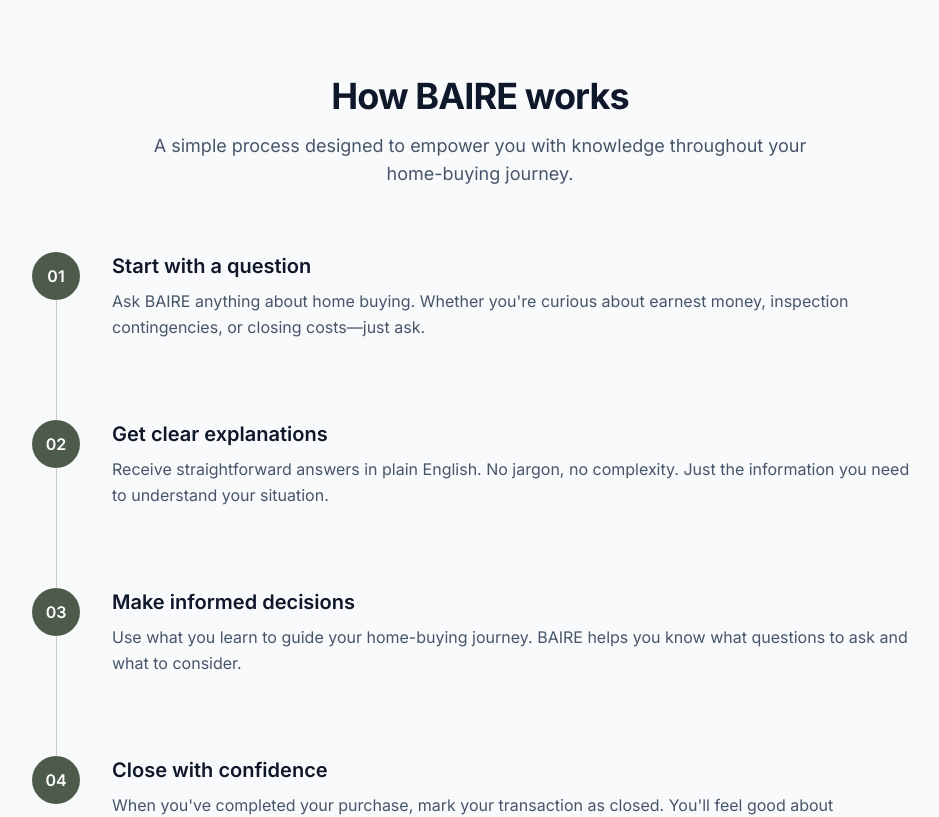
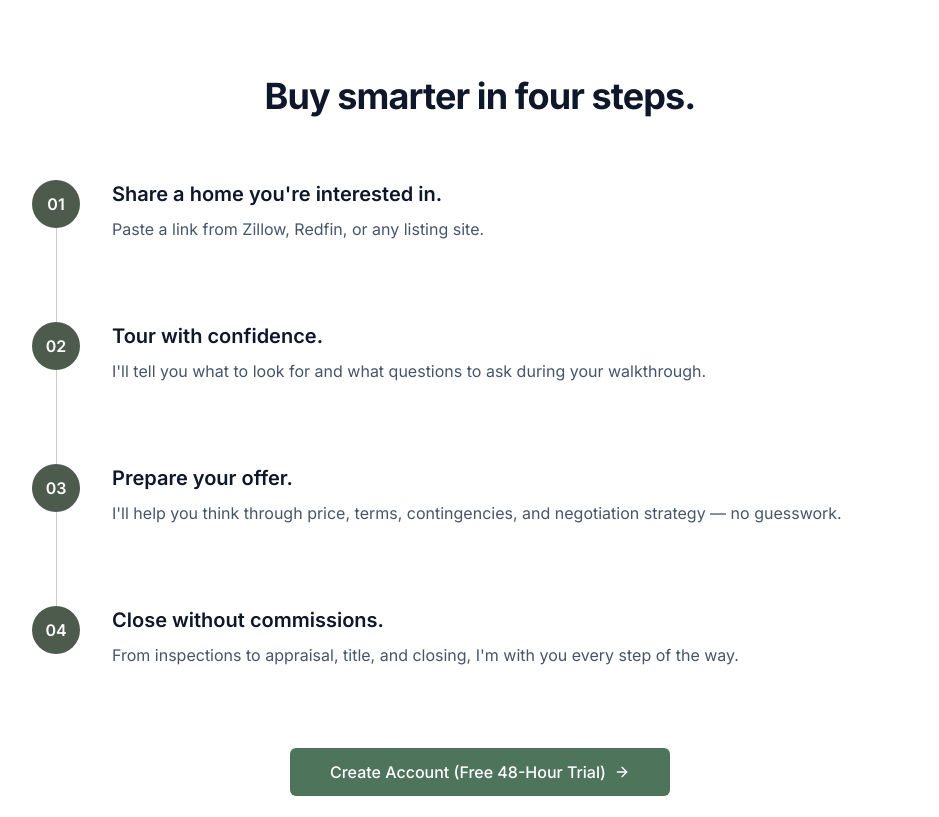
Before and after one commit to geoffbailey114/baireapp, a Next.js app: page / in a window 1280 px wide. Shown: the part 1540-2357 px from the top of the page, without its empty margins (160-1099 px from the left). Built offline with nearby package versions, Linux system fonts and the light colour scheme.

Commit message:
Update how-it-works.tsx

```diff
--- a/components/how-it-works.tsx
+++ b/components/how-it-works.tsx
@@ -1,46 +1,45 @@
 'use client'
 
+import Link from 'next/link'
 import { motion } from 'framer-motion'
+import { ArrowRight } from 'lucide-react'
+import { Button } from '@/components/ui/button'
 
 const steps = [
   {
     number: '01',
-    title: 'Start with a question',
+    title: 'Share a home you\'re interested in.',
     description:
-      'Ask BAIRE anything about home buying. Whether you\'re curious about earnest money, inspection contingencies, or closing costs—just ask.',
+      'Paste a link from Zillow, Redfin, or any listing site.',
   },
   {
     number: '02',
-    title: 'Get clear explanations',
+    title: 'Tour with confidence.',
     description:
-      'Receive straightforward answers in plain English. No jargon, no complexity. Just the information you need to understand your situation.',
+      'I\'ll tell you what to look for and what questions to ask during your walkthrough.',
   },
   {
     number: '03',
-    title: 'Make informed decisions',
+    title: 'Prepare your offer.',
     description:
-      'Use what you learn to guide your home-buying journey. BAIRE helps you know what questions to ask and what to consider.',
+      'I\'ll help you think through price, terms, contingencies, and negotiation strategy — no guesswork.',
   },
   {
     number: '04',
-    title: 'Close with confidence',
+    title: 'Close without commissions.',
     description:
-      'When you\'ve completed your purchase, mark your transaction as closed. You\'ll feel good about understanding every step of the process.',
+      'From inspections to appraisal, title, and closing, I\'m with you every step of the way.',
   },
 ]
 
 export function HowItWorks() {
   return (
-    <section className="py-20 md:py-28 bg-slate-50">
+    <section id="how-it-works" className="py-20 md:py-28 bg-white">
       <div className="container">
         <div className="mx-auto max-w-2xl text-center mb-16">
           <h2 className="text-3xl font-bold tracking-tight text-slate-900 sm:text-4xl">
-            How BAIRE works
+            Buy smarter in four steps.
           </h2>
-          <p className="mt-4 text-lg text-slate-600">
-            A simple process designed to empower you with knowledge throughout
-            your home-buying journey.
-          </p>
         </div>
 
         <div className="mx-auto max-w-4xl">
@@ -73,6 +72,22 @@ export function HowItWorks() {
               </motion.div>
             ))}
           </div>
+
+          {/* CTA Button */}
+          <motion.div
+            initial={{ opacity: 0, y: 20 }}
+            whileInView={{ opacity: 1, y: 0 }}
+            viewport={{ once: true }}
+            transition={{ duration: 0.5 }}
+            className="mt-12 text-center"
+          >
+            <Button asChild size="xl">
+              <Link href="/pricing">
+                Create Account (Free 48-Hour Trial)
+                <ArrowRight className="ml-2 h-4 w-4" />
+              </Link>
+            </Button>
+          </motion.div>
         </div>
       </div>
     </section>
```
